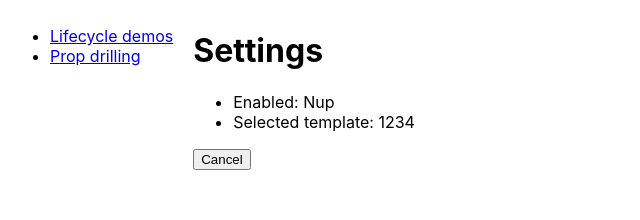
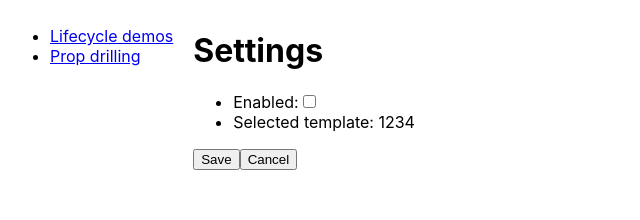
Before and after one commit to uozuAho/react_playground, a React (Create React App) app: page /prop_drilling in a window 1280 px wide. Both pictures are taken after a click on the button "Edit". Shown: the top 220 px of the page, without its empty margins (0-640 px from the left). Built offline with nearby package versions, Linux system fonts and the light colour scheme.

Commit message:
saving and viewing settings

```diff
--- a/src/prop_drilling/bad_example/SettingsContainer.tsx
+++ b/src/prop_drilling/bad_example/SettingsContainer.tsx
@@ -33,6 +33,13 @@ export class SettingsContainer extends React.Component<{}, SettingsDooverState>
     this.setState({mode: 'view'});
   };
 
+  private onChangesSaved = (values: Settings) => {
+    this.setState({
+      mode: 'view',
+      settings: values
+    });
+  };
+
   private renderViewer = () => {
     return (
       <>
@@ -45,7 +52,7 @@ export class SettingsContainer extends React.Component<{}, SettingsDooverState>
   private renderEditor = () => {
     return (
       <>
-        <SettingsEditor settings={this.state.settings}/>
+        <SettingsEditor settings={this.state.settings} onSaved={this.onChangesSaved}/>
         <button onClick={this.onCancelEdits}>Cancel</button>
       </>
     );
--- a/src/prop_drilling/bad_example/SettingsEditor.tsx
+++ b/src/prop_drilling/bad_example/SettingsEditor.tsx
@@ -3,28 +3,47 @@ import * as React from "react"
 import { Settings } from "./SettingsContainer"
 
 interface SettingsEditorProps {
-  settings: Settings
+  settings: Settings,
+  onSaved: (values: Settings) => void;
 };
 
-interface SettingsEditorState {
-  settings: Settings
-};
+interface SettingsEditorState extends Settings {};
 
 export class SettingsEditor extends React.Component<SettingsEditorProps, SettingsEditorState> {
   constructor(props: SettingsEditorProps) {
     super(props);
-    this.state = {
-      settings: props.settings
-    };
+    this.state = props.settings;
   }
 
+  private onEnabledChanged = (event: React.ChangeEvent<HTMLInputElement>) => {
+    this.setState({
+      enabled: event.target.checked
+    });
+  };
+
+  private onSaveClicked = () => {
+    this.props.onSaved(this.state);
+  };
+
   public render = () => {
-    const settings = this.state.settings;
+    const settings = this.state;
     return (
-      <ul>
-        <li>Enabled: {settings.enabled ? 'Yep': 'Nup'}</li>
-        <li>Selected template: {settings.selectedTemplateId}</li>
-      </ul>
+      <>
+        <ul>
+          <li>
+            <label>
+              Enabled:
+              <input
+                name="enabled"
+                type="checkbox"
+                checked={settings.enabled}
+                onChange={this.onEnabledChanged} />
+            </label>
+          </li>
+          <li>Selected template: {settings.selectedTemplateId}</li>
+        </ul>
+        <button onClick={this.onSaveClicked}>Save</button>
+      </>
     )
   };
 }
```
